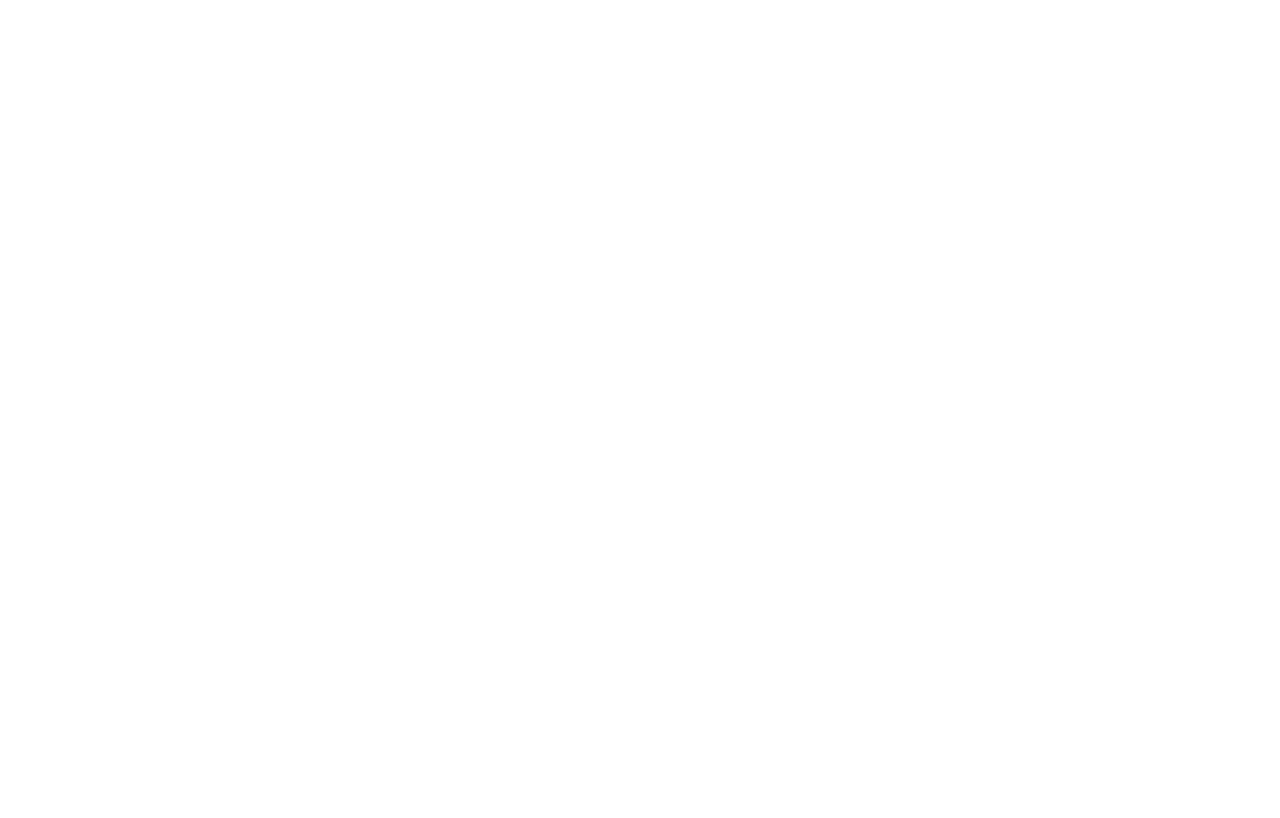
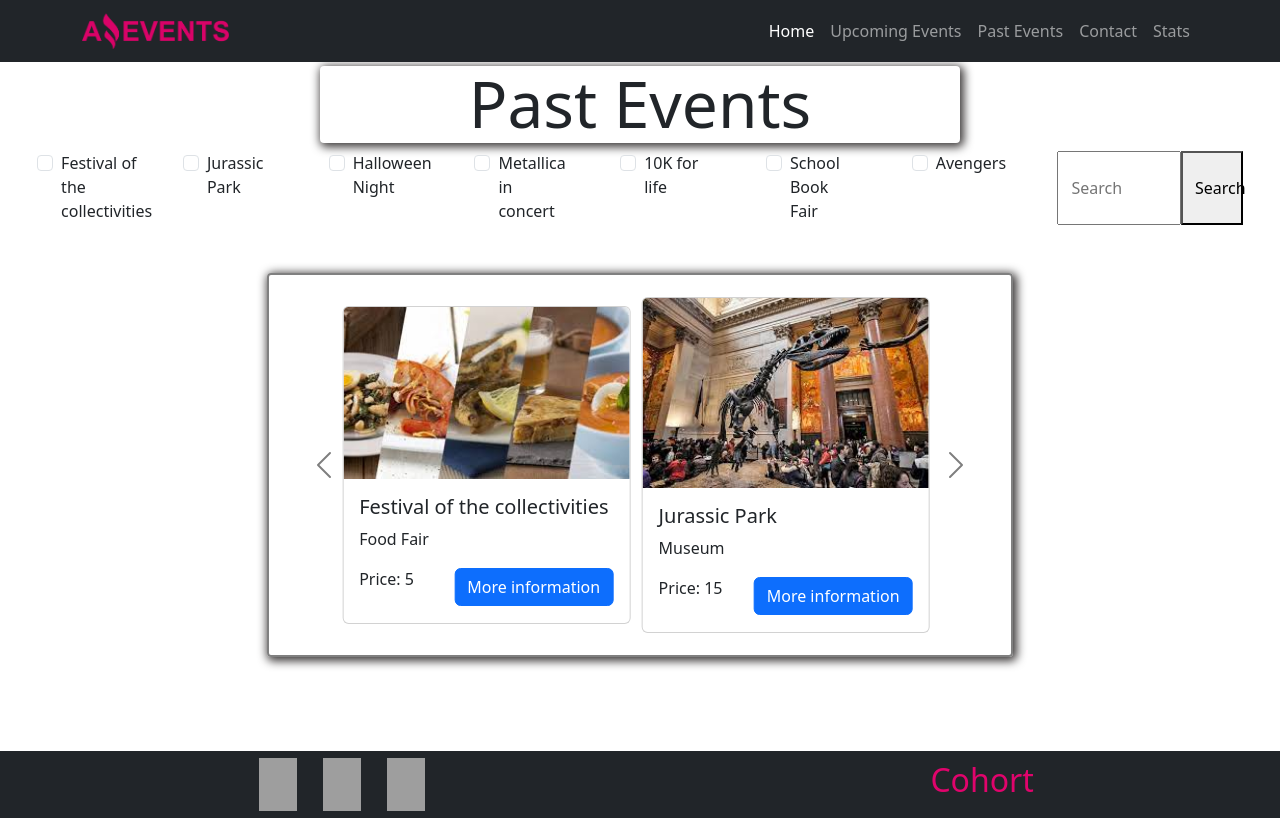
Before and after one commit to ctorresv/Carlos-Arturo-Torres-Task1, a plain HTML site: page assets/pages/pastevent.html in a window 1280 px wide. Drawn offline with nearby package versions, Linux system fonts and the light colour scheme; grey boxes are pictures that could not be loaded.

Commit message:
cracion Upcoming Past event

```diff
--- a/assets/pages/pastevent.html
+++ b/assets/pages/pastevent.html
@@ -0,0 +1,220 @@
+<!DOCTYPE html>
+<html lang="en">
+<head>
+    <meta charset="UTF-8">
+    <meta http-equiv="X-UA-Compatible" content="IE=edge">
+    <meta name="viewport" content="width=device-width, initial-scale=1.0">
+    <link rel="stylesheet" href="../styles/style.css">
+    <link rel="shortcut icon" href="../images/Logo Amazing Events.png" type="image/x-icon">
+    <link href="https://cdn.jsdelivr.net/npm/bootstrap@5.3.0-alpha1/dist/css/bootstrap.min.css" rel="stylesheet" integrity="sha384-GLhlTQ8iRABdZLl6O3oVMWSktQOp6b7In1Zl3/Jr59b6EGGoI1aFkw7cmDA6j6gD" crossorigin="anonymous">
+    <title>A Events | Past Events</title>
+</head>
+<body>
+    <header>
+        <nav class="navbar navbar-expand-lg navbar-dark bg-dark static-top">
+            <div class="container">
+                <a class="navbar-brand" href="#">
+                    <img src="../images/Logo Amazing Events.png" alt="..." height="36">
+                </a>
+                <button class="navbar-toggler" type="button" data-bs-toggle="collapse" data-bs-target="#navbarSupportedContent" aria-controls="navbarSupportedContent" aria-expanded="false" aria-label="Toggle navigation">
+                    <span class="navbar-toggler-icon"></span>
+                </button>
+            <div class="collapse navbar-collapse" id="navbarSupportedContent">
+                <ul class="navbar-nav ms-auto">
+                    <li class="nav-item">
+                        <a class="nav-link active" aria-current="page" href="../../index.html">Home</a>
+                    </li>
+                    <li class="nav-item">
+                        <a class="nav-link" href="./upcomig.html">Upcoming Events</a>
+                    </li>
+                    <li class="nav-item">
+                        <a class="nav-link" href="#">Past Events</a>
+                    </li>
+                    <li class="nav-item">
+                        <a class="nav-link" href="#">Contact</a>
+                    </li>
+                    <li class="nav-item">
+                        <a class="nav-link" href="#">Stats</a>
+                    </li>
+                </ul>
+            </div>
+            </div>
+        </nav>
+        <div class="h1title">
+            <h1 class="display-3 d-flex justify-content-center align-items-center mt-1">Past Events</h1>
+        </div>
+    </header>
+
+    <main>
+        <div class="d-flex justify-content-evenly bor row container-fluid">
+            <div class="form-check form-check-inline col-xs-1 col-md-4 col-sm-7 col-lg-1">
+                <input class="form-check-input" type="checkbox" id="inlineCheckbox1" value="option1">
+                <label class="form-check-label" for="inlineCheckbox1">Festival of the collectivities</label>
+            </div>
+            <div class="form-check form-check-inline col-xs-1 col-md-3 col-sm-7 col-lg-1">
+                <input class="form-check-input" type="checkbox" id="inlineCheckbox2" value="option2">
+                <label class="form-check-label" for="inlineCheckbox2">Jurassic Park</label>
+            </div>
+            <div class="form-check form-check-inline col-xs-1 col-md-3 col-sm-7 col-lg-1">
+                <input class="form-check-input" type="checkbox" id="inlineCheckbox2" value="option2">
+                <label class="form-check-label" for="inlineCheckbox2">Halloween Night</label>
+            </div>
+            <div class="form-check form-check-inline col-xs-1 col-md-3 col-sm-7 col-lg-1">
+                <input class="form-check-input" type="checkbox" id="inlineCheckbox2" value="option2">
+                <label class="form-check-label" for="inlineCheckbox2">Metallica in concert</label>
+            </div>
+            <div class="form-check form-check-inline col-xs-1 col-md-2 col-sm-7 col-lg-1">
+                <input class="form-check-input" type="checkbox" id="inlineCheckbox2" value="option2">
+                <label class="form-check-label" for="inlineCheckbox2">10K for life</label>
+            </div>
+            <div class="form-check form-check-inline col-xs-1 col-md-3 col-sm-7 col-lg-1">
+                <input class="form-check-input" type="checkbox" id="inlineCheckbox2" value="option2">
+                <label class="form-check-label" for="inlineCheckbox2">School Book Fair</label>
+            </div>
+            <div class="form-check form-check-inline col-xs-1 col-md-2 col-sm-7 col-lg-1">
+                <input class="form-check-input" type="checkbox" id="inlineCheckbox2" value="option2">
+                <label class="form-check-label" for="inlineCheckbox2">Avengers</label>
+            </div>
+            <div class=" search-2 row container-fluid d-flex justify-content-center col-md-10 col-sm-7 col-lg-2">
+                <input class="col-xs-2 col-lg-8" type="text"  placeholder="Search">
+                <button class="col-xs-1 col-lg-4">Search</button>
+            </div>
+        </div>
+
+        <section class="section1 row">
+            <div id="carouselExampleControls" class="carousel carousel-dark slide borde col-xl-7 col-lg-10  col col-md-11" data-bs-ride="carousel">
+                <div class="carousel-inner">
+                    <div class="carousel-item active">
+                        <div class="row d-flex justify-content-center align-items-center bor">
+                            <div class="col-lg-5 col-md-6 ">
+                                <div class="card" style="width: 18rem;">
+                                    <img src="../images/Feria de comidas7.jpg" class="card-img-top" alt="...">
+                                    <div class="card-body">
+                                        <h5 class="card-title">Festival of the collectivities</h5>
+                                        <p class="card-text">Food Fair</p>
+                                        <div class="priceBtn">
+                                            <p>Price: 5</p>
+                                            <a href="#" class="btn btn-primary">More information</a>
+                                        </div>
+                                    </div>
+                                </div>
+                            </div>
+                            <div class="col-lg-4 col-md-5">
+                                <div class="card" style="width: 18rem;">
+                                    <img src="../images/Salida al museo5.jpg" class="card-img-top" alt="...">
+                                    <div class="card-body">
+                                        <h5 class="card-title">Jurassic Park</h5>
+                                        <p class="card-text">Museum</p>
+                                        <div class="priceBtn">
+                                            <p>Price: 15</p>
+                                            <a href="#" class="btn btn-primary">More information</a>
+                                        </div>
+                                    </div>
+                                </div>
+                            </div>
+                        </div>
+                    </div>
+                    <div class="carousel-item">
+                        <div class="row d-flex justify-content-center align-items-center bor">
+                            <div class="ccol-lg-5 col-md-6">
+                                <div class="card" style="width: 18rem;">
+                                    <img src="../images/Fiesta de disfraces1.jpg" class="card-img-top" alt="...">
+                                    <div class="card-body">
+                                        <h5 class="card-title">Halloween Night</h5>
+                                        <p class="card-text">Costume Party</p>
+                                        <div class="priceBtn">
+                                            <p>Price: 12</p>
+                                            <a href="#" class="btn btn-primary">More information</a>
+                                        </div>
+                                    </div>
+                                </div>
+                            </div>
+                            <div class="col-lg-4 col-md-5">
+                                <div class="card" style="width: 18rem;">
+                                    <img src="../images/Concierto de musica1.jpg" class="card-img-top" alt="...">
+                                    <div class="card-body">
+                                        <h5 class="card-title">Metallica in concert</h5>
+                                        <p class="card-text">Music Concert</p>
+                                        <div class="priceBtn">
+                                            <p>Price: 150</p>
+                                            <a href="#" class="btn btn-primary">More information</a>
+                                        </div>
+                                    </div>
+                                </div>
+                            </div>
+                        </div>
+                    </div>
+                    <div class="carousel-item">
+                        <div class="row d-flex justify-content-center align-items-center bor">
+                            <div class="col-lg-5 col-md-6">
+                                <div class="card" style="width: 18rem;">
+                                    <img src="../images/Maraton3.jpg" class="card-img-top" alt="...">
+                                    <div class="card-body">
+                                        <h5 class="card-title">10K for life</h5>
+                                        <p class="card-text">Race</p>
+                                        <div class="priceBtn">
+                                            <p>Price: 3</p>
+                                            <a href="#" class="btn btn-primary">More information</a>
+                                        </div>
+                                    </div>
+                                </div>
+                            </div>
+                            <div class="col-lg-4 col-md-5">
+                                <div class="card" style="width: 18rem;">
+                                    <img src="../images/books.jpg" class="card-img-top" alt="...">
+                                    <div class="card-body">
+                                        <h5 class="card-title">School Book Fair</h5>
+                                        <p class="card-text">Book Exchange</p>
+                                        <div class="priceBtn">
+                                            <p>Price: 1</p>
+                                            <a href="#" class="btn btn-primary">More information</a>
+                                        </div>
+                                    </div>
+                                </div>
+                            </div>
+                        </div>
+                    </div>
+                    <div class="carousel-item">
+                        <div class="row d-flex justify-content-center align-items-center bor">
+                            <div class="col-lg-4 col-md-4">
+                                <div class="card" style="width: 18rem;">
+                                    <img src="../images/Cine7.jpg" class="card-img-top" alt="...">
+                                    <div class="card-body">
+                                        <h5 class="card-title">Avengers</h5>
+                                        <p class="card-text">Let's go to the cinema</p>
+                                        <div class="priceBtn">
+                                            <p>Price: 250</p>
+                                            <a href="#" class="btn btn-primary">More information</a>
+                                        </div>
+                                    </div>
+                                </div>
+                            </div>
+                        </div>
+                    </div>
+                </div>
+                <button class="carousel-control-prev" type="button" data-bs-target="#carouselExampleControls" data-bs-slide="prev">
+                    <span class="carousel-control-prev-icon" aria-hidden="true"></span>
+                    <span class="visually-hidden">Previous</span>
+                </button>
+                <button class="carousel-control-next" type="button" data-bs-target="#carouselExampleControls" data-bs-slide="next">
+                    <span class="carousel-control-next-icon" aria-hidden="true"></span>
+                    <span class="visually-hidden">Next</span>
+                </button>
+            </div>
+        </div>
+        </section>
+
+    </main>
+
+    <footer>
+        <div class="social">
+            <img class="face" src="https://f.hubspotusercontent30.net/hubfs/2235233/blog-import/2020/20-08-Aug/sm-icons-facebook-logo.png" alt="">
+            <img class="face" src="https://cdn.icon-icons.com/icons2/1826/PNG/512/4202050chatlogosocialsocialmediawhatsapp-115638_115663.png" alt="">
+            <img class="face" src="https://cdn-icons-png.flaticon.com/512/1409/1409946.png" alt="">
+        </div>
+        <h2>Cohort</h2>
+    </footer>
+
+    <script src="https://cdn.jsdelivr.net/npm/bootstrap@5.3.0-alpha1/dist/js/bootstrap.bundle.min.js" integrity="sha384-w76AqPfDkMBDXo30jS1Sgez6pr3x5MlQ1ZAGC+nuZB+EYdgRZgiwxhTBTkF7CXvN" crossorigin="anonymous"></script>
+</body>
+</html>
```
Also changed, not shown: assets/pages/upcomig.html (+220 -0 lines), index.html (+5 -2 lines).
